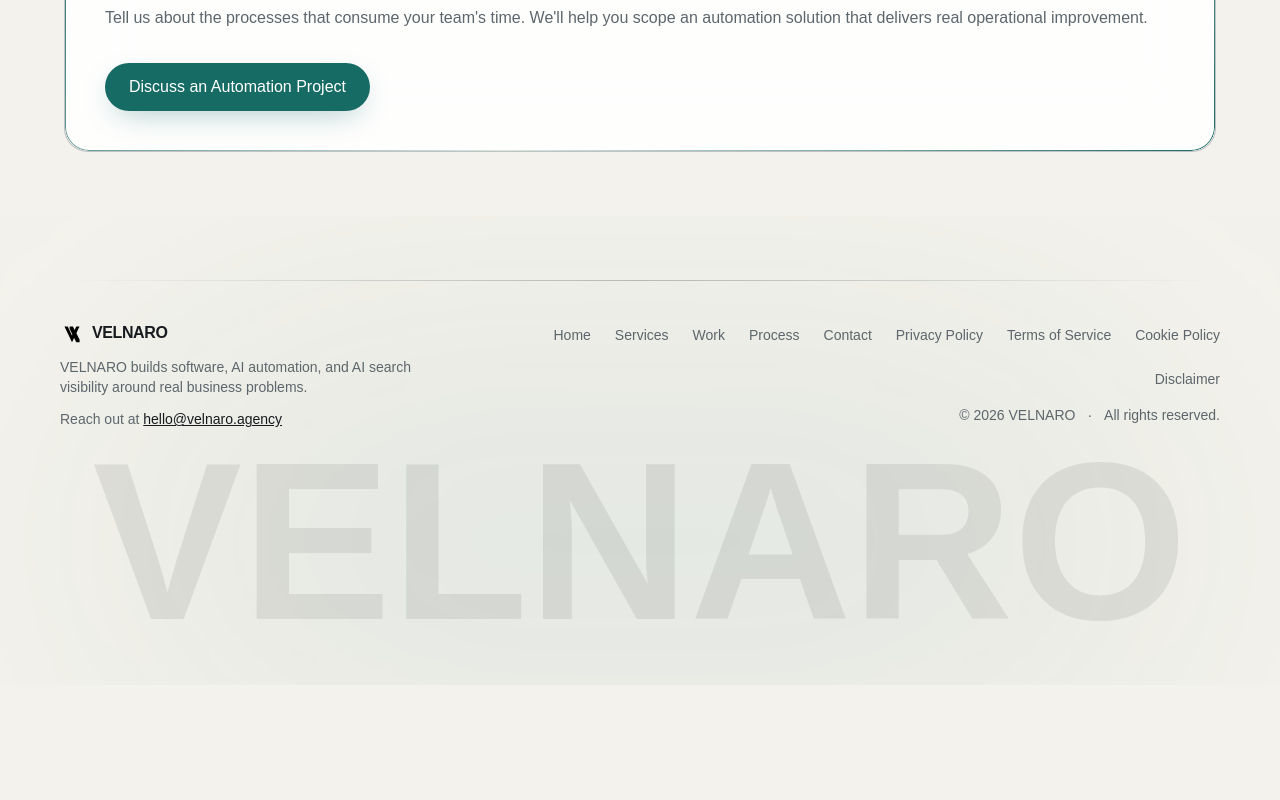
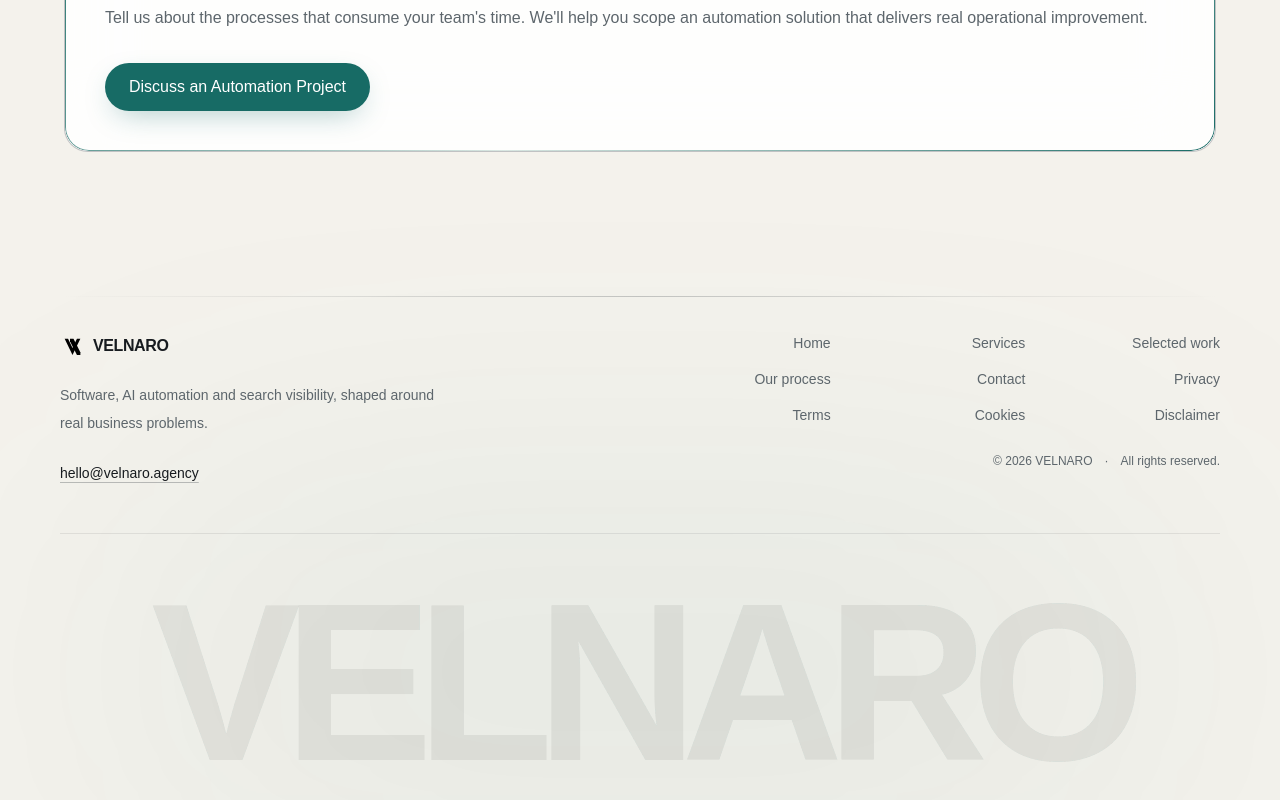
Before and after one commit to devtalish/velnaro-web, a Next.js app: page /ai-automation in a window 1280 px wide. Shown: the part 4970-5770 px from the top of the page. Before the commit the page ends 5655 px from the top, so only its background shows below. Built offline with nearby package versions, Linux system fonts and the light colour scheme; no server answers; a web font is replaced by a local one.

Commit message:
Refine footer hierarchy, navigation grid and touch-safe ripple

```diff
--- a/components/sections/footer.tsx
+++ b/components/sections/footer.tsx
@@ -7,16 +7,15 @@ import { CONTACT_EMAIL } from "@/constants/portfolio-constants";
 import { VelnaroLogoWithWordmark } from "@/components/ui/velnaro-logo";
 
 const WaterWordmark: FC = () => {
-  const ref = useRef<HTMLDivElement>(null);
   const prefersReducedMotion = useReducedMotion();
   const hoverProgress = useMotionValue(0);
   const rippleX = useMotionValue(0.5);
-  const displacementScale = useTransform(hoverProgress, [0, 1], [0, 18]);
-  const noiseFrequency = useTransform(rippleX, [0, 1], [0.012, 0.04]);
+  const displacementScale = useTransform(hoverProgress, [0, 1], [0, 14]);
+  const noiseFrequency = useTransform(rippleX, [0, 1], [0.012, 0.035]);
   const filterId = "waterRipple";
 
   const handlePointerMove = (event: React.PointerEvent<HTMLDivElement>) => {
-    if (prefersReducedMotion) return;
+    if (prefersReducedMotion || event.pointerType === "touch") return;
     const bounds = event.currentTarget.getBoundingClientRect();
     rippleX.set(Math.max(0, Math.min(1, (event.clientX - bounds.left) / bounds.width)));
     hoverProgress.set(1);
@@ -28,14 +27,14 @@ const WaterWordmark: FC = () => {
   };
 
   return (
-    <div ref={ref} className="relative" onPointerMove={handlePointerMove} onPointerLeave={handlePointerLeave}>
-      <svg className="absolute inset-0 -z-10 h-full w-full" aria-hidden="true">
+    <div className="relative mt-12 overflow-hidden" onPointerMove={handlePointerMove} onPointerLeave={handlePointerLeave}>
+      <svg className="pointer-events-none absolute inset-0 h-full w-full" aria-hidden="true">
         <defs>
-          <filter id={filterId} x="-50%" y="-50%" width="200%" height="200%">
+          <filter id={filterId} x="-20%" y="-20%" width="140%" height="140%">
             <motion.feTurbulence
               type="fractalNoise"
               baseFrequency={prefersReducedMotion ? 0.02 : noiseFrequency}
-              numOctaves={3}
+              numOctaves={2}
               result="noise"
             />
             <motion.feDisplacementMap
@@ -49,10 +48,11 @@ const WaterWordmark: FC = () => {
         </defs>
       </svg>
       <motion.p
-        initial={prefersReducedMotion ? false : { opacity: 0 }}
-        animate={{ opacity: 1 }}
-        transition={{ duration: prefersReducedMotion ? 0 : 0.8, delay: prefersReducedMotion ? 0 : 0.5 }}
-        className="select-none text-center text-[20vw] font-black leading-none text-slate/10 md:text-[14rem]"
+        initial={prefersReducedMotion ? false : { opacity: 0, y: 12 }}
+        whileInView={{ opacity: 1, y: 0 }}
+        viewport={{ once: true, amount: 0.3 }}
+        transition={{ duration: prefersReducedMotion ? 0 : 0.7 }}
+        className="select-none text-center text-[19vw] font-black leading-[0.9] tracking-[-0.075em] text-slate/[0.085] md:text-[14rem]"
         style={{ filter: prefersReducedMotion ? "none" : `url(#${filterId})` }}
       >
         VELNARO
@@ -66,56 +66,55 @@ export const Footer: FC = () => {
   const inView = useInView(ref, { once: true, margin: "-60px" });
 
   return (
-    <footer ref={ref} className="c-space pt-16 pb-8 relative overflow-hidden">
+    <footer ref={ref} className="relative c-space overflow-hidden pb-8 pt-16 md:pt-20">
       <motion.div
         initial={{ scaleX: 0 }}
         animate={inView ? { scaleX: 1 } : {}}
-        transition={{ duration: 1, ease: "easeOut" }}
+        transition={{ duration: 0.9, ease: "easeOut" }}
         style={{ originX: 0 }}
-        className="bg-gradient-to-r from-transparent via-slate/30 to-transparent h-px w-full"
+        className="h-px w-full bg-gradient-to-r from-transparent via-slate/25 to-transparent"
       />
 
       <div className="pointer-events-none absolute inset-x-0 bottom-0 -z-10">
-        <div className="absolute left-1/2 -translate-x-1/2 bottom-[-50%] h-72 w-[80%] rounded-full bg-deep-teal/10 blur-[140px]" />
+        <div className="absolute bottom-[-50%] left-1/2 h-72 w-[80%] -translate-x-1/2 rounded-full bg-deep-teal/[0.08] blur-[140px]" />
       </div>
 
       <motion.div
-        initial={{ opacity: 0, y: 40 }}
+        initial={inView && !false ? { opacity: 0, y: 24 } : false}
         animate={inView ? { opacity: 1, y: 0 } : {}}
-        transition={{ duration: 0.7, ease: "easeOut", delay: 0.1 }}
-        className="mt-10 flex flex-col md:flex-row items-start md:items-center justify-between gap-8"
+        transition={{ duration: 0.65, ease: "easeOut", delay: 0.08 }}
+        className="mt-9 grid gap-10 border-b border-slate/10 pb-10 md:grid-cols-[minmax(0,1fr)_minmax(0,1.15fr)] md:items-start md:gap-12"
       >
-        <div>
-          <VelnaroLogoWithWordmark logoSize={24} className="text-graphite" />
-          <p className="mt-3 text-sm text-muted max-w-sm">
-            VELNARO builds software, AI automation, and AI search visibility around real business problems.
+        <div className="max-w-md">
+          <Link href="/" aria-label="Velnaro home" className="inline-flex rounded-sm focus-visible:outline-none focus-visible:ring-2 focus-visible:ring-deep-teal focus-visible:ring-offset-4">
+            <VelnaroLogoWithWordmark logoSize={25} />
+          </Link>
+          <p className="mt-4 max-w-sm text-sm leading-7 text-muted">
+            Software, AI automation and search visibility, shaped around real business problems.
           </p>
-          <p className="mt-3 text-sm text-muted">
-            Reach out at{" "}
-            <a
-              href={`mailto:${CONTACT_EMAIL}`}
-              className="text-graphite hover:text-deep-teal transition-colors underline"
-            >
-              {CONTACT_EMAIL}
-            </a>
-          </p>
+          <a
+            href={`mailto:${CONTACT_EMAIL}`}
+            className="mt-4 inline-flex min-h-10 items-center text-sm font-medium text-graphite underline decoration-slate/30 underline-offset-4 transition-colors hover:text-deep-teal hover:decoration-deep-teal"
+          >
+            {CONTACT_EMAIL}
+          </a>
         </div>
 
-        <div className="flex flex-col md:items-end gap-4">
-          <nav className="flex flex-wrap justify-end gap-6 text-sm text-muted">
-            <Link href="/#home" className="hover:text-graphite transition-colors">Home</Link>
-            <Link href="/#services" className="hover:text-graphite transition-colors">Services</Link>
-            <Link href="/#work" className="hover:text-graphite transition-colors">Work</Link>
-            <Link href="/#process" className="hover:text-graphite transition-colors">Process</Link>
-            <Link href="/#contact" className="hover:text-graphite transition-colors">Contact</Link>
-            <Link href="/privacy-policy" className="hover:text-graphite transition-colors">Privacy Policy</Link>
-            <Link href="/terms-of-service" className="hover:text-graphite transition-colors">Terms of Service</Link>
-            <Link href="/cookie-policy" className="hover:text-graphite transition-colors">Cookie Policy</Link>
-            <Link href="/disclaimer" className="hover:text-graphite transition-colors">Disclaimer</Link>
+        <div className="flex flex-col gap-7 md:items-end">
+          <nav aria-label="Footer navigation" className="grid w-full grid-cols-2 gap-x-6 gap-y-4 text-sm sm:grid-cols-3 md:max-w-[560px] md:justify-items-end">
+            <Link href="/#home" className="text-muted transition-colors hover:text-deep-teal">Home</Link>
+            <Link href="/#services" className="text-muted transition-colors hover:text-deep-teal">Services</Link>
+            <Link href="/#work" className="text-muted transition-colors hover:text-deep-teal">Selected work</Link>
+            <Link href="/#process" className="text-muted transition-colors hover:text-deep-teal">Our process</Link>
+            <Link href="/#contact" className="text-muted transition-colors hover:text-deep-teal">Contact</Link>
+            <Link href="/privacy-policy" className="text-muted transition-colors hover:text-deep-teal">Privacy</Link>
+            <Link href="/terms-of-service" className="text-muted transition-colors hover:text-deep-teal">Terms</Link>
+            <Link href="/cookie-policy" className="text-muted transition-colors hover:text-deep-teal">Cookies</Link>
+            <Link href="/disclaimer" className="text-muted transition-colors hover:text-deep-teal">Disclaimer</Link>
           </nav>
-          <div className="flex gap-3 text-sm text-muted">
+          <div className="flex flex-wrap items-center gap-x-3 gap-y-1 text-xs text-muted md:justify-end">
             <span>© {new Date().getFullYear()} VELNARO</span>
-            <span>·</span>
+            <span aria-hidden>·</span>
             <span>All rights reserved.</span>
           </div>
         </div>
```
